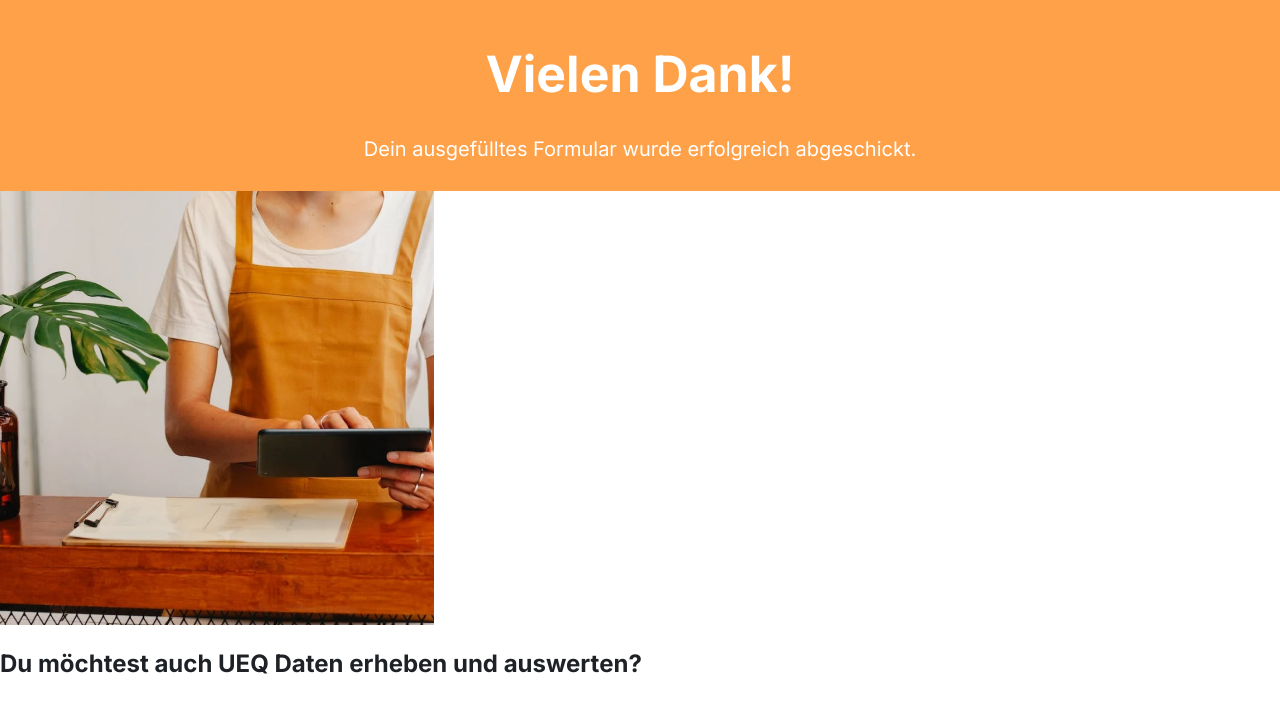
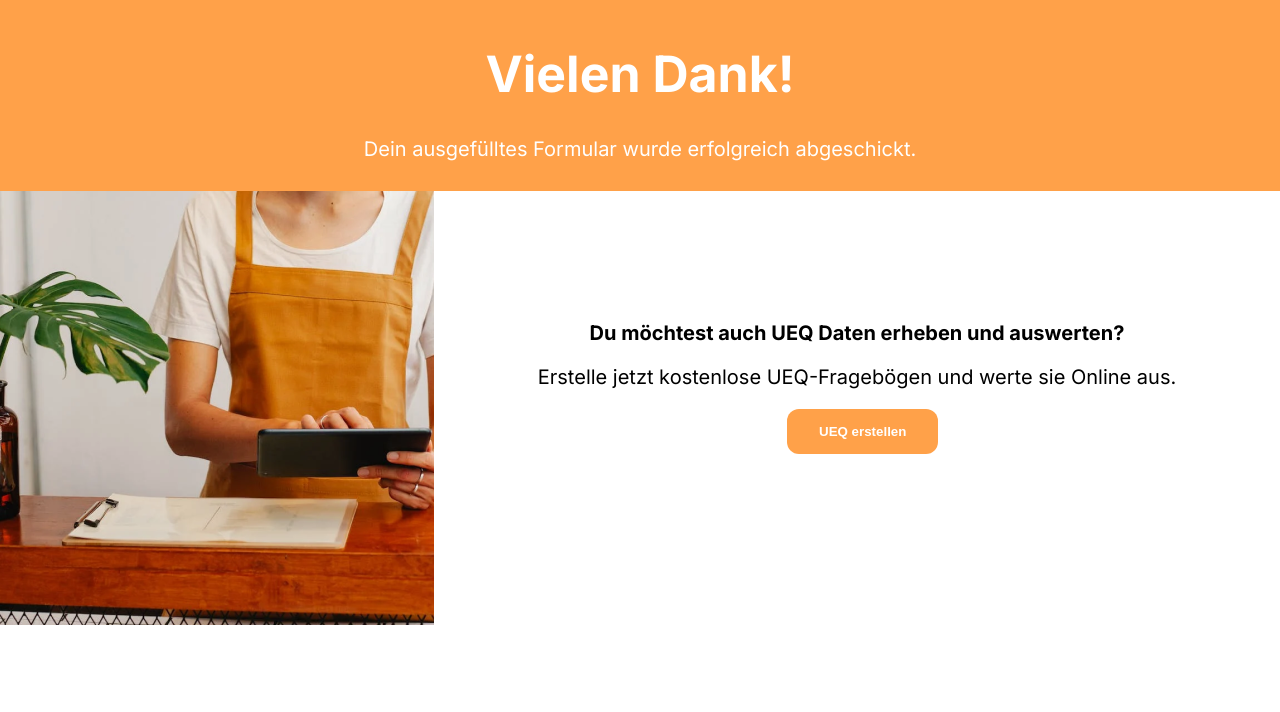
Before and after one commit to Yannik195/ueq-online-tool, a React (Create React App) app in the folder frontend/: page /q/confirmation in a window 1280 px wide. Shown: the top 712 px of the page. Built offline with nearby package versions, Linux system fonts and the light colour scheme.

Commit message:
added text and button on bestaetigungsseite

```diff
--- a/frontend/src/App.scss
+++ b/frontend/src/App.scss
@@ -23,8 +23,8 @@ body {
 
 .wrapper {
   display: flex;
+  min-height: 30vh;
   flex-direction: column;
-  min-height: 30vh;
 }
 
 .page-header {
@@ -36,5 +36,38 @@ body {
 
 .page-main {
   flex-grow: 2;
+  flex-direction: row;
   background: $white-1;
 }
+
+.image1 {
+  float: left;
+}
+
+.text2 {
+  text-align: center;
+  margin-top: 130px;
+  font-weight: bold;
+  color: black
+}
+
+.text3 {
+  text-align: center;
+  color: black
+}
+.button1 {
+  text-align: center;
+  margin-right: 140px;
+}
+
+.btn1 {
+  background-color: #FFA149;
+  border: none;
+  color: white;
+  padding: 15px 32px;
+  text-align: center;
+  position: absolute;
+  display: inline-block;
+  font-weight: bold;
+  border-radius: 12px;
+}
--- a/frontend/src/Pages/q/confirmation.js
+++ b/frontend/src/Pages/q/confirmation.js
@@ -7,9 +7,14 @@ export function Confirmation() {
                 <p>Dein ausgefülltes Formular wurde erfolgreich abgeschickt.</p>
             </header>
             <main class="page-main">
-                <img src={image1}/>
-                <h2>Du möchtest auch UEQ Daten erheben und auswerten?</h2>
+                <img class="image1" src={image1}/>
+                <p class="text2">Du möchtest auch UEQ Daten erheben und auswerten?</p>
+                <p class="text3">Erstelle jetzt kostenlose UEQ-Fragebögen und werte sie Online aus.</p>
+                <div class="button1">
+                <button class="btn1">UEQ erstellen</button>
+                </div>
             </main>
+            <div class="Footer"></div>
         </div>
   );
 }
```
